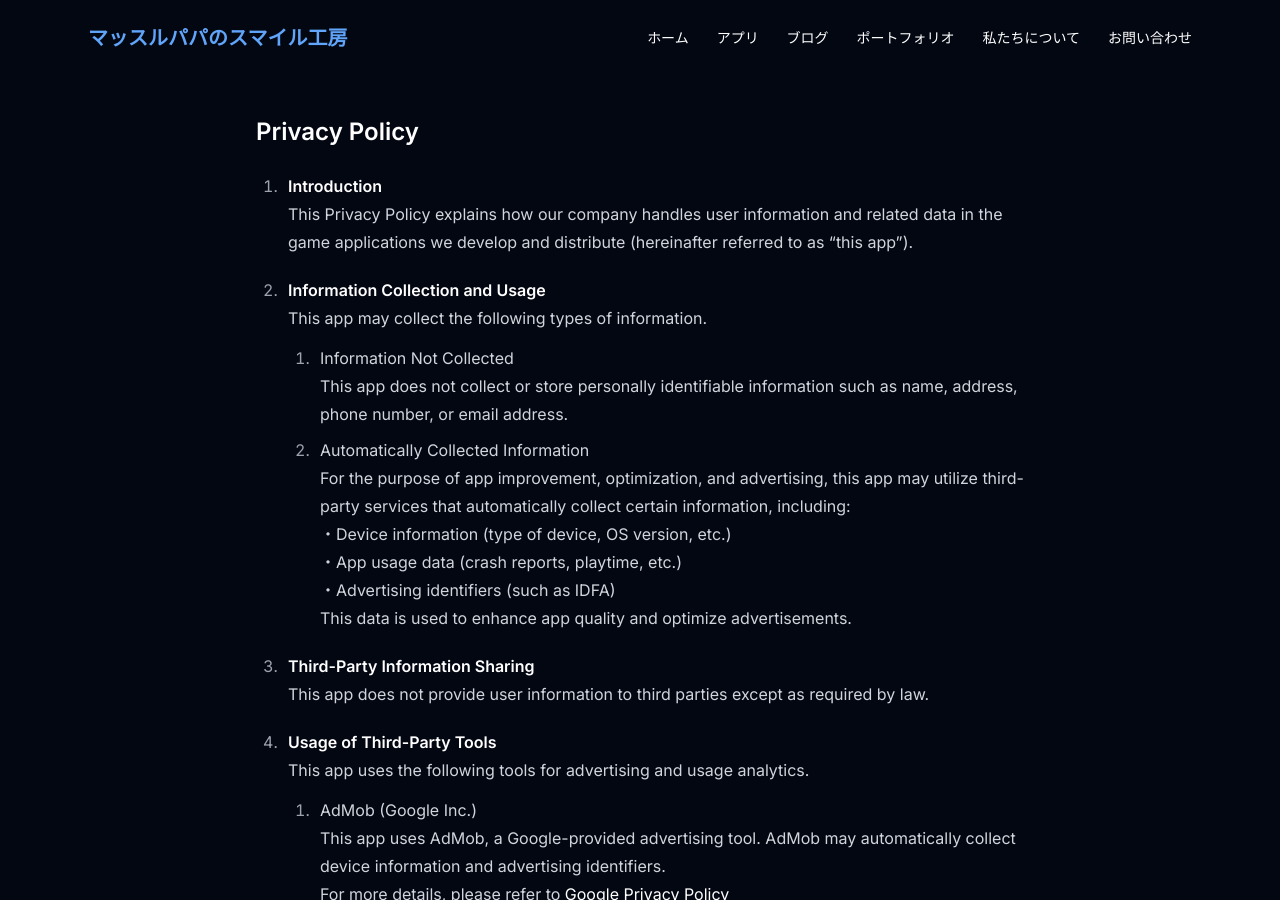
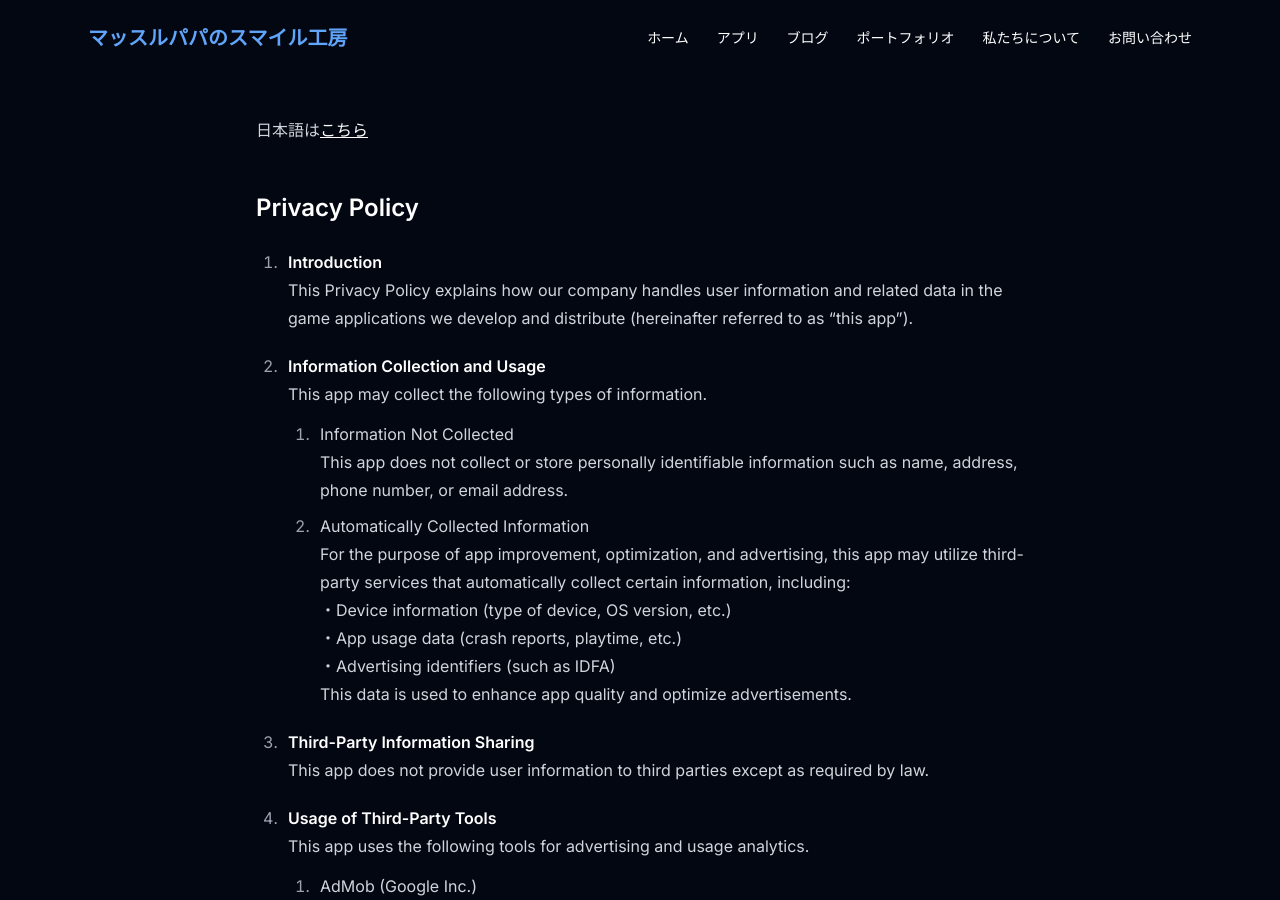
Before and after one commit to k41301175/MuscleDad-SmileLab, a Jekyll site: the page built from PrivacyPolicy_en.md, in a window 1280 px wide and 900 px high. Built offline with Jekyll 4.4.1, drawn with Linux system fonts in a browser that asks for light colours; nearby versions of some CDN libraries.

Commit message:
add relative link

```diff
--- a/PrivacyPolicy_en.md
+++ b/PrivacyPolicy_en.md
@@ -3,6 +3,8 @@ layout: default
 title: Privacy Policy
 permalink: /privacy_en.html
 ---
+
+日本語は[こちら](privacy_jp.html)
 
 ## Privacy Policy
 
```
Also changed, not shown: PrivacyPolicy.md (+2 -0 lines).
